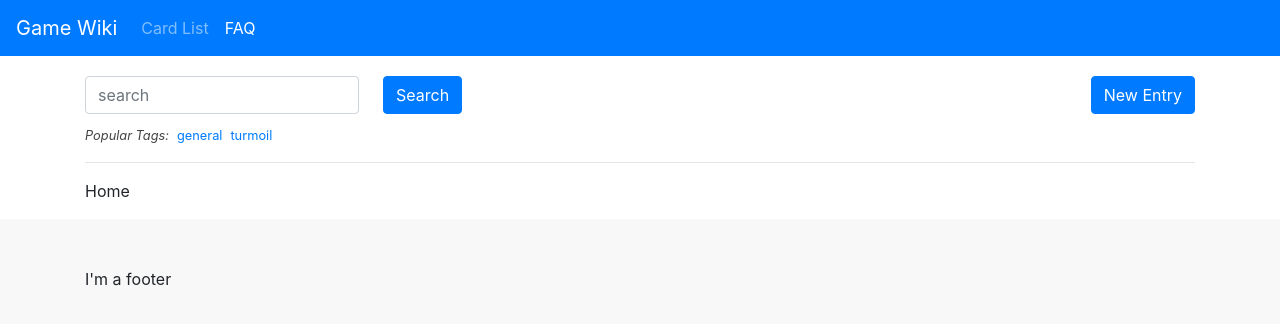
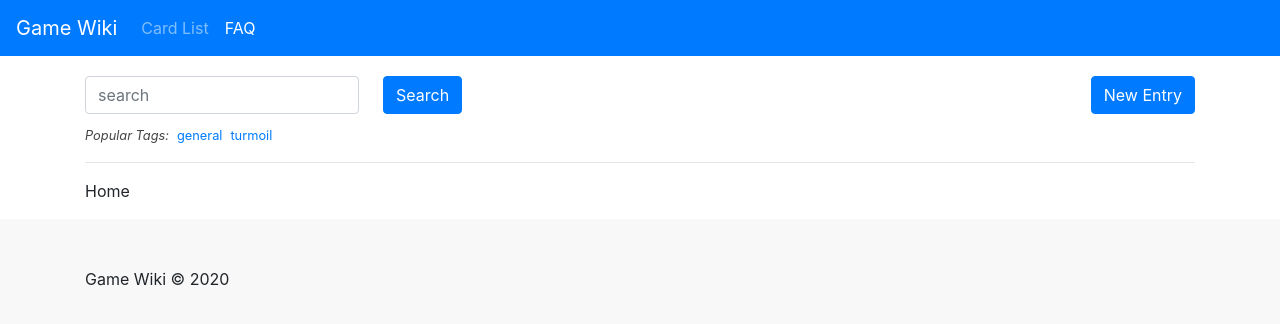
Before and after one commit to ryanechternacht/game-wiki, a Vue app: page /faq in a window 1280 px wide. Shown: the top 324 px of the page. Built offline with nearby package versions, Linux system fonts and the light colour scheme; what vue-lodash would draw is missing.

Commit message:
Update footer language

```diff
--- a/src/components/layout/TheFooter.vue
+++ b/src/components/layout/TheFooter.vue
@@ -1,7 +1,7 @@
 <template>
   <div class="footer">
     <div class="container">
-      <span>I'm a footer</span>
+      <span>Game Wiki &copy; 2020</span>
     </div>
   </div>
 </template>
```
